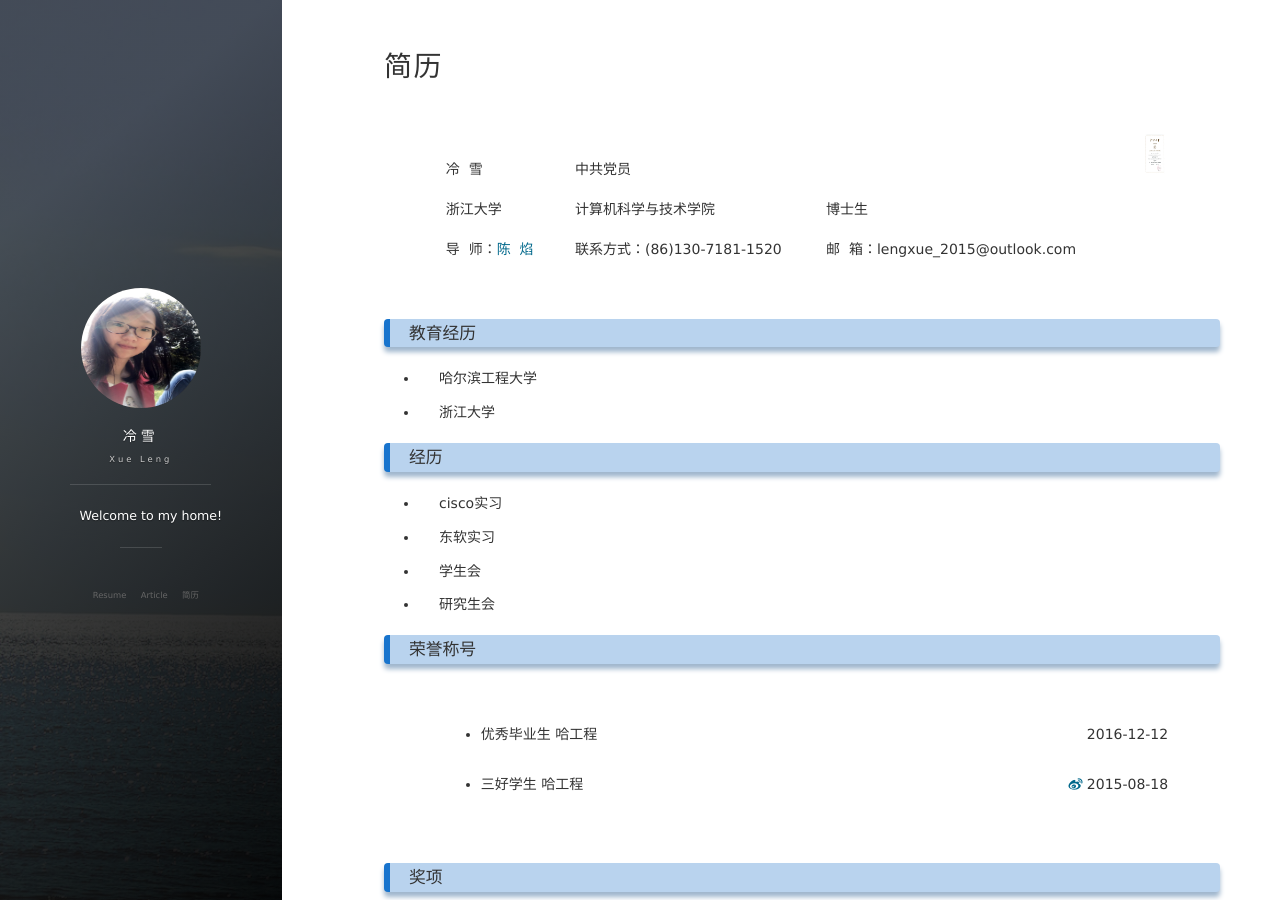
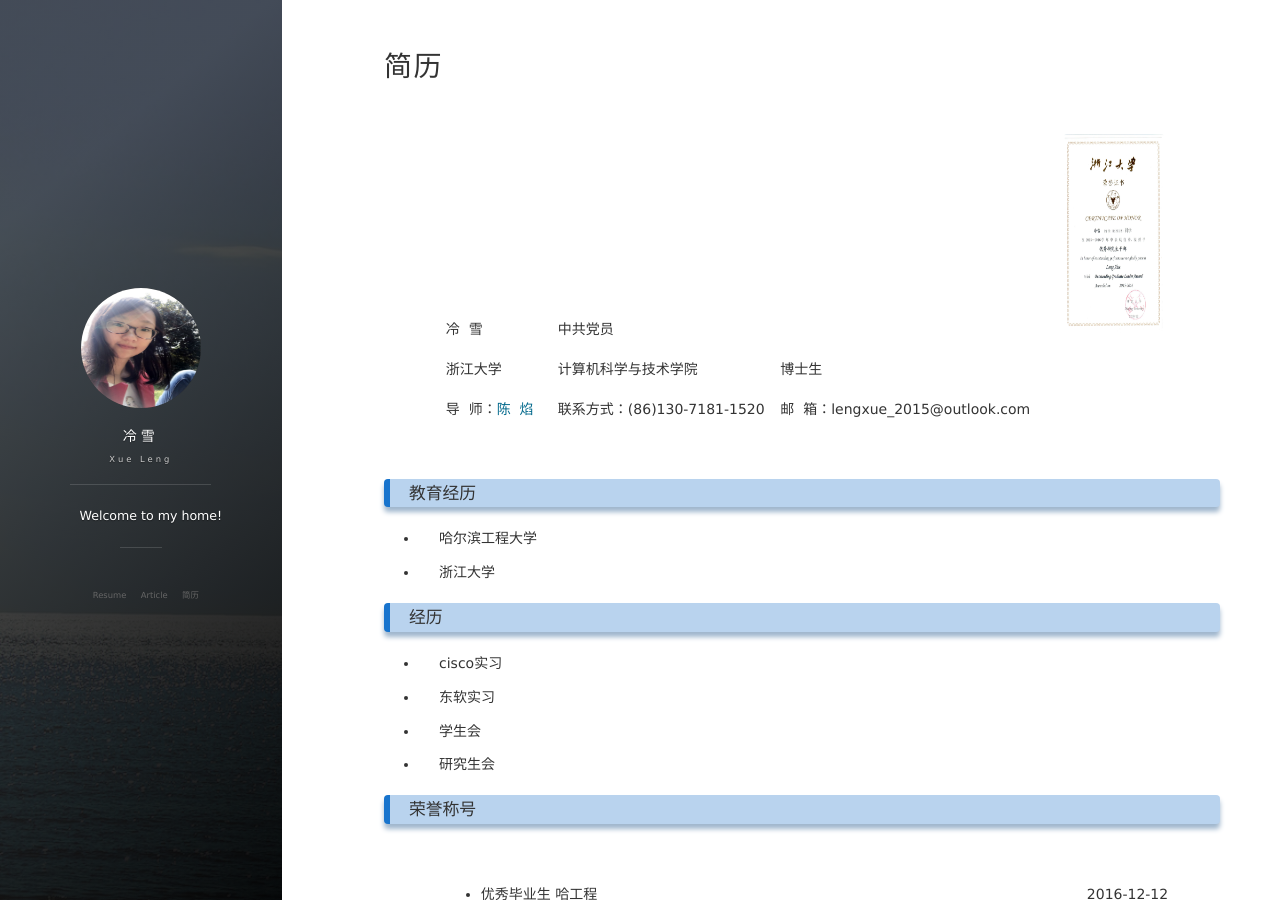
Before and after one commit to lxv458/OldWeb, a Jekyll site: the page built from about.md, in a window 1280 px wide and 900 px high. Built offline with Jekyll 4.4.1, drawn with Linux system fonts in a browser that asks for light colours; nearby versions of some CDN libraries; comment, search, counter and statistics services are not loaded.

Commit message:
basic information

```diff
--- a/about.md
+++ b/about.md
@@ -7,7 +7,7 @@
  		<td align="left">冷&nbsp;&nbsp;雪</td>
  		<td align="left">中共党员</td>
  		<td align="left"></td>
- 		<td align="left" rowspan="3"><img src="/images/leng/resume/excellent_leader_zju.jpg" width="20" height="40"></td>
+ 		<td align="left" rowspan="3"><img src="/images/leng/resume/excellent_leader_zju.jpg" width="100" height="200"></td>
  	</tr>
  	<tr>
  		<td align="left">浙江大学</td>
```
